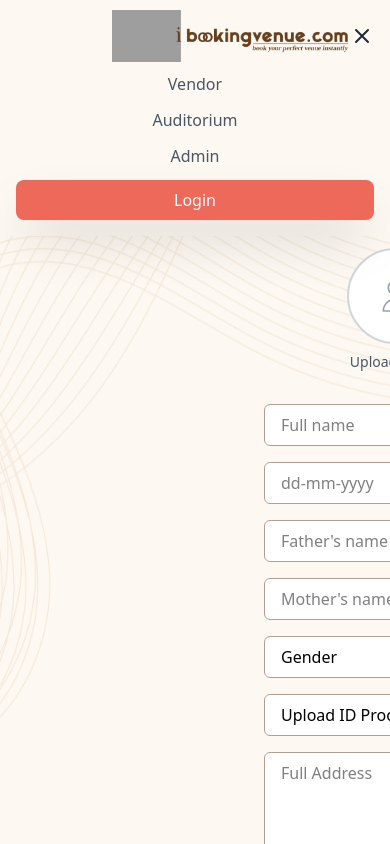
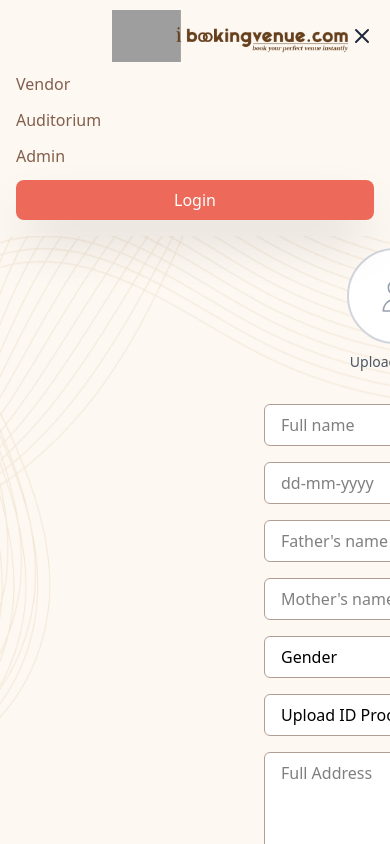
Before and after one commit to farsanakt/AUDITORIUM-PANEL, a React (Vite) app: page /details in a window 390 px wide. Both pictures are taken after a click on the button 362 px from the left and 36 px from the top of the page. Shown: the top 844 px of the page. Built offline with nearby package versions, Linux system fonts and the light colour scheme; grey boxes are pictures that could not be loaded.

Commit message:
fixed responsive issues of header componet

```diff
--- a/src/component/user/Header.tsx
+++ b/src/component/user/Header.tsx
@@ -3,8 +3,8 @@ import logo from "../../assets/logo-removebg.png";
 import logo1 from "../../assets/iBooking-removebg.png";
 import { useNavigate } from "react-router-dom";
 import { useSelector, useDispatch } from "react-redux";
-import { LogOut } from "lucide-react"; // Optional: use any icon library
-import { logout } from "../../redux/slices/authSlice"; // Assume you have a logout action
+import { logout } from "../../redux/slices/authSlice";
+import { User } from "lucide-react";
 
 interface HeaderProps {
   onLoginClick?: () => void;
@@ -20,21 +20,24 @@ const Header: React.FC<HeaderProps> = () => {
 
   const onLoginClick = () => {
     navigate("/login");
+    setMenuOpen(false);
   };
 
   const handleLogout = () => {
-    dispatch(logout()); // dispatch logout action
-    navigate("/"); // redirect to homepage or login
+    dispatch(logout());
+    navigate("/");
+    setMenuOpen(false);
   };
 
   const goToProfile = () => {
     navigate("/profile");
     setDropdownOpen(false);
+    setMenuOpen(false);
   };
 
   return (
     <>
-      <header className="fixed top-0 left-0 right-0 bg-[#FDF8F1] z-50">
+      <header className="fixed top-0 left-0 right-0 bg-[#FDF8F1] z-50 ">
         <div className="max-w-7xl mx-auto px-4 py-4 flex items-center justify-between">
           {/* Logo */}
           <div className="flex ml-26 items-center space-x-4">
@@ -61,7 +64,7 @@ const Header: React.FC<HeaderProps> = () => {
                   onClick={() => setDropdownOpen(!dropdownOpen)}
                   className="w-10 h-10 rounded-full bg-[#ED695A] text-white flex items-center justify-center hover:bg-red-400 transition"
                 >
-                  👤
+                  <User size={18} />
                 </button>
                 {dropdownOpen && (
                   <div className="absolute right-0 mt-2 w-40 bg-white border rounded-lg shadow-lg text-sm z-50">
@@ -86,7 +89,10 @@ const Header: React.FC<HeaderProps> = () => {
           {/* Mobile Menu Toggle */}
           <button
             className="md:hidden text-gray-800 focus:outline-none"
-            onClick={() => setMenuOpen(!menuOpen)}
+            onClick={() => {
+              setMenuOpen(!menuOpen);
+              setDropdownOpen(false);
+            }}
           >
             <svg className="w-6 h-6" fill="none" stroke="currentColor" viewBox="0 0 24 24">
               {menuOpen ? (
@@ -99,11 +105,35 @@ const Header: React.FC<HeaderProps> = () => {
         </div>
 
         {/* Mobile Menu Content */}
-        {menuOpen && (
-          <div className="md:hidden bg-[#FDF8F1] px-4 pb-4 space-y-3">
-            <a href="#" className="block text-gray-600 hover:text-gray-800">Vendor</a>
-            <a href="#" className="block text-gray-600 hover:text-gray-800">Auditorium</a>
-            <a href="#" className="block text-gray-600 hover:text-gray-800">Admin</a>
+       {menuOpen && (
+          <div className="md:hidden bg-[#FDF8F1] px-4 pb-4 space-y-3 text-[#825F4C]">
+            <button
+              onClick={() => {
+                navigate("/login");
+                setMenuOpen(false);
+              }}
+              className="block text-left w-full hover:text-gray-800"
+            >
+              Vendor
+            </button>
+            <button
+              onClick={() => {
+                navigate("/auditorium/login");
+                setMenuOpen(false);
+              }}
+              className="block text-left w-full hover:text-gray-800"
+            >
+              Auditorium
+            </button>
+            <button
+              onClick={() => {
+                navigate("/admin");
+                setMenuOpen(false);
+              }}
+              className="block text-left w-full hover:text-gray-800"
+            >
+              Admin
+            </button>
 
             {!currentUser ? (
               <button
@@ -113,16 +143,16 @@ const Header: React.FC<HeaderProps> = () => {
                 Login
               </button>
             ) : (
-              <div className="text-center">
+              <div className="space-y-2">
                 <button
                   onClick={goToProfile}
-                  className="block w-full px-4 py-2 rounded hover:bg-gray-100"
+                  className="block w-full px-4 py-2 rounded hover:bg-gray-100 text-left"
                 >
                   Profile
                 </button>
                 <button
                   onClick={handleLogout}
-                  className="block w-full px-4 py-2 rounded hover:bg-gray-100"
+                  className="block w-full px-4 py-2 rounded hover:bg-gray-100 text-left"
                 >
                   Logout
                 </button>
@@ -130,8 +160,10 @@ const Header: React.FC<HeaderProps> = () => {
             )}
           </div>
         )}
+
       </header>
 
+      {/* Spacer to avoid content hidden behind fixed header */}
       <div className="h-24 md:h-20"></div>
     </>
   );
--- a/src/pages/auditorium/BookingCalender.tsx
+++ b/src/pages/auditorium/BookingCalender.tsx
@@ -221,7 +221,7 @@ const VenueBookingPage: React.FC = () => {
 
   const handleConfirmSlot = () => {
     console.log("Proceeding to booking confirmation")
-    navigate("/Bookingconfirmation")
+    navigate("/auditorium/Bookingconfirmation")
     setShowConfirmation(false)
     setSelectedSlot(null)
   }
--- a/src/pages/auditorium/BookingsDetails.tsx
+++ b/src/pages/auditorium/BookingsDetails.tsx
@@ -69,7 +69,7 @@ export default function BookingConfirmation() {
     if (formData.partyType === "Wedding") {
       navigate("/details")
     } else {
-      navigate("/payment")
+      navigate("/auditorium/payment")
     }
   }
 
--- a/src/pages/auditorium/details.tsx
+++ b/src/pages/auditorium/details.tsx
@@ -16,7 +16,7 @@ export default function DetailsForm() {
   const navigate=useNavigate()
 
   const handleSave=()=>{
-    navigate('/payment')
+    navigate('/auditorium/payment')
   }
 
   const handleBack=()=>{
```
